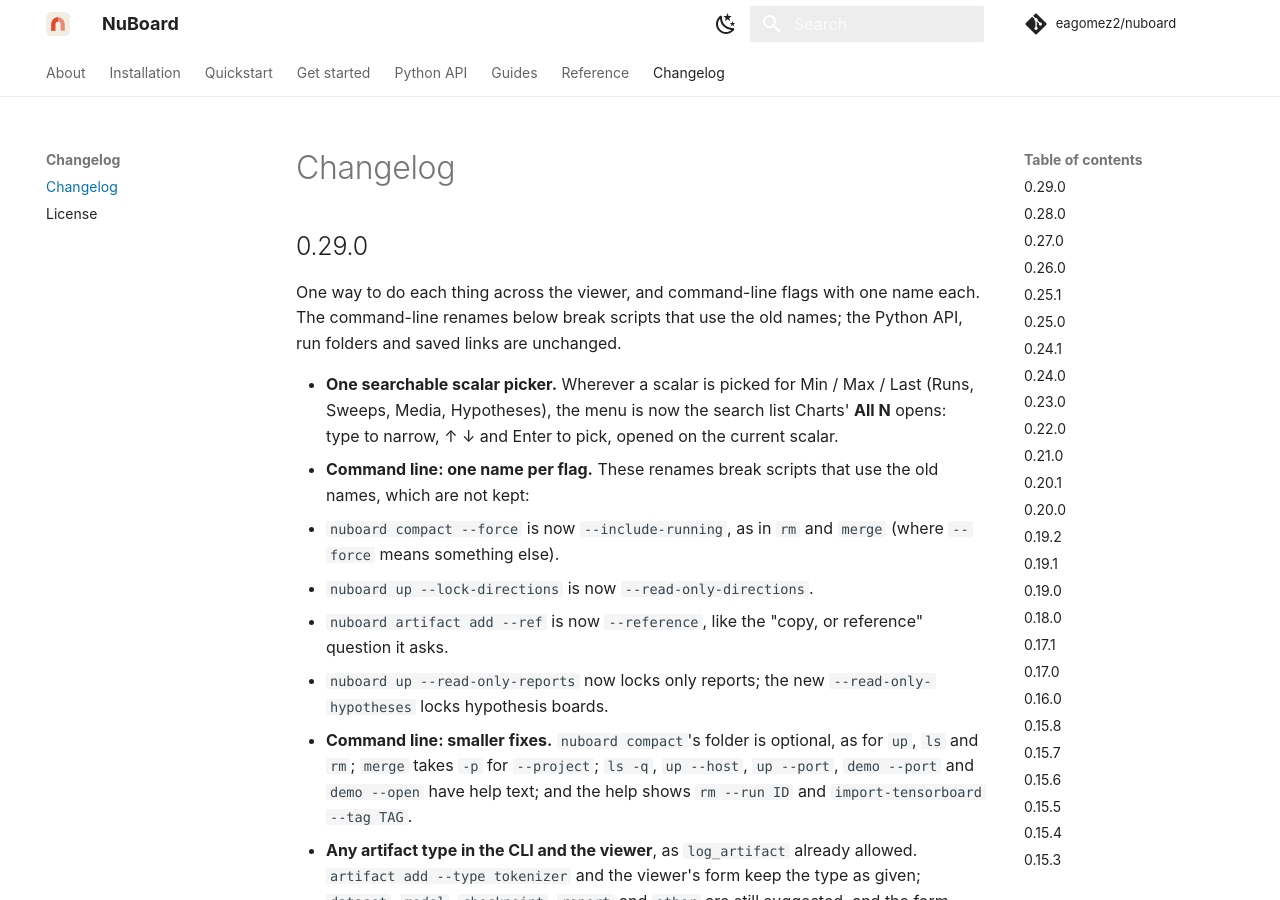
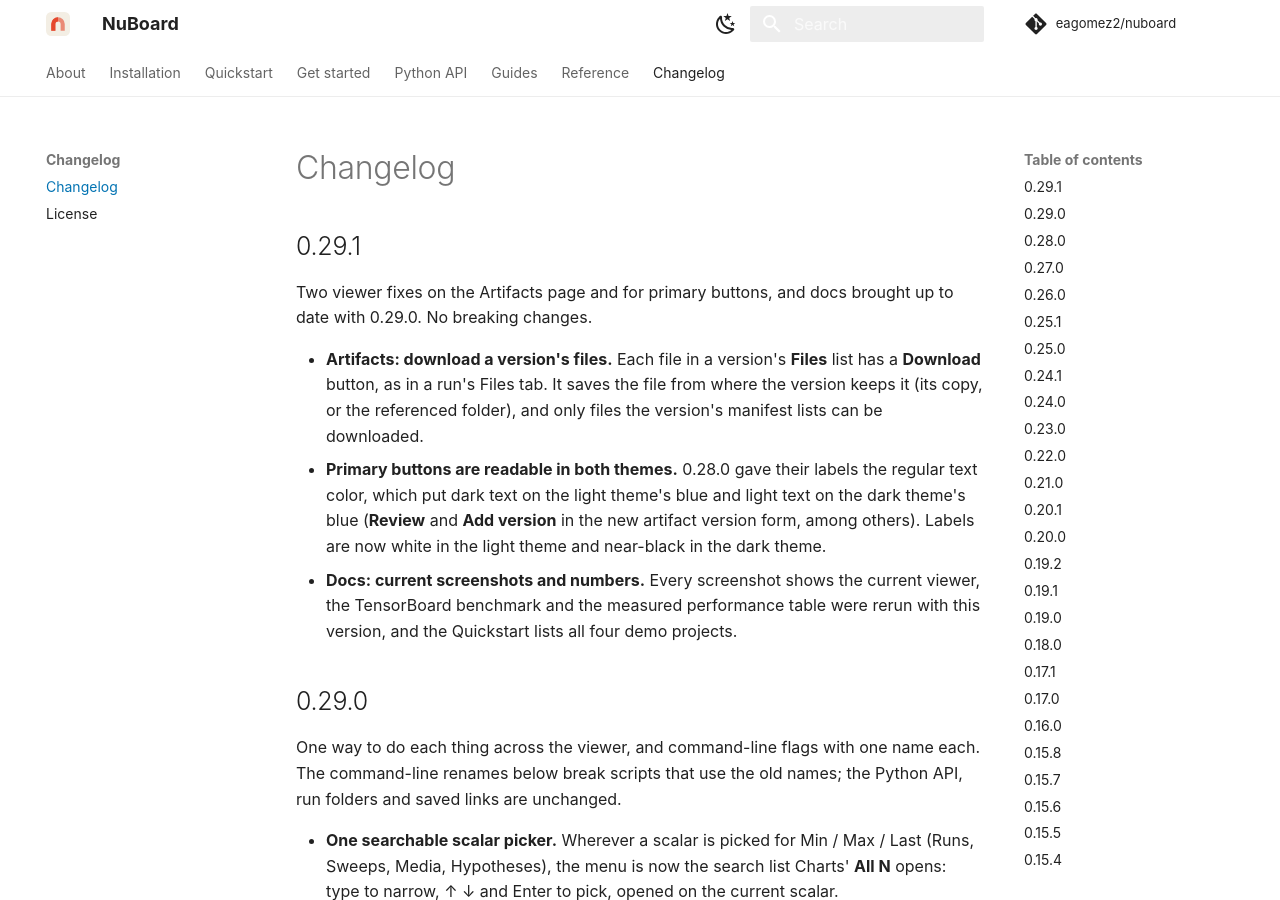
Before and after one commit to eagomez2/nuboard, an MkDocs documentation site: the page built from docs/changelog.md, in a window 1280 px wide and 900 px high. Built offline with MkDocs 1.6.1 and Material for MkDocs 9.7.7, drawn with Linux system fonts in a browser that asks for light colours; comment, search, counter and statistics services are not loaded.

Commit message:
Release 0.29.1: artifact file downloads, readable primary buttons, current docs
- Artifacts: a Download button on each file of a version.
- Primary buttons: white label in the light theme, near-black in the dark.
- Docs: every screenshot regenerated, benchmark and performance numbers
  rerun, the Quickstart lists all four demo projects.

````diff
--- a/docs/changelog.md
+++ b/docs/changelog.md
@@ -1,4 +1,23 @@
 # Changelog
+
+## 0.29.1
+
+Two viewer fixes on the Artifacts page and for primary buttons, and docs
+brought up to date with 0.29.0. No breaking changes.
+
+- **Artifacts: download a version's files.** Each file in a version's
+  **Files** list has a **Download** button, as in a run's Files tab. It saves
+  the file from where the version keeps it (its copy, or the referenced
+  folder), and only files the version's manifest lists can be downloaded.
+- **Primary buttons are readable in both themes.** 0.28.0 gave their labels
+  the regular text color, which put dark text on the light theme's blue and
+  light text on the dark theme's blue (**Review** and **Add version** in the
+  new artifact version form, among others). Labels are now white in the light
+  theme and near-black in the dark theme.
+- **Docs: current screenshots and numbers.** Every screenshot shows the
+  current viewer, the TensorBoard benchmark and the measured performance
+  table were rerun with this version, and the Quickstart lists all four demo
+  projects.
 
 ## 0.29.0
 
--- a/docs/installation.md
+++ b/docs/installation.md
@@ -108,9 +108,9 @@ for you when `src/nuboard/static/` is missing.
 
 ```console
 $ nuboard version
-NuBoard 0.29.0 Copyright © 2026 Esteban Gómez (MIT License)
+NuBoard 0.29.1 Copyright © 2026 Esteban Gómez (MIT License)
 $ python -c "import nuboard; print(nuboard.__version__)"
-0.29.0
+0.29.1
 ```
 
 Next, the [Quickstart](quickstart.md) runs the demo and logs a first run.
--- a/docs/reference/cli.md
+++ b/docs/reference/cli.md
@@ -197,6 +197,6 @@ nuboard version
 ```
 
 Print the installed version and copyright, e.g.
-`NuBoard 0.29.0 Copyright © 2026 Esteban Gómez (MIT License)`. From 2027 the
+`NuBoard 0.29.1 Copyright © 2026 Esteban Gómez (MIT License)`. From 2027 the
 years read as a range (`2026–2027`). A console whose encoding lacks `©` or `ó`
 (some Windows code pages) gets `(c)` and `Gomez` instead.
--- a/pyproject.toml
+++ b/pyproject.toml
@@ -1,6 +1,6 @@
 [project]
 name = "nuboard"
-version = "0.29.0"
+version = "0.29.1"
 description = "A fast, local, folder-based experiment tracker and viewer for ML training."
 readme = "README.md"
 requires-python = ">=3.10"
````
Also changed, not shown: 2 other files.
